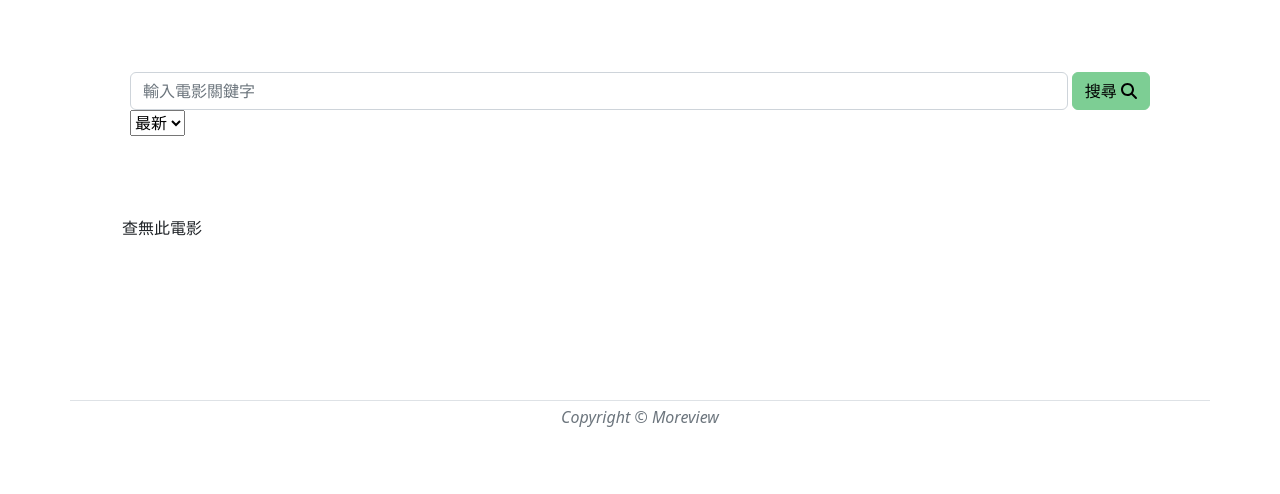
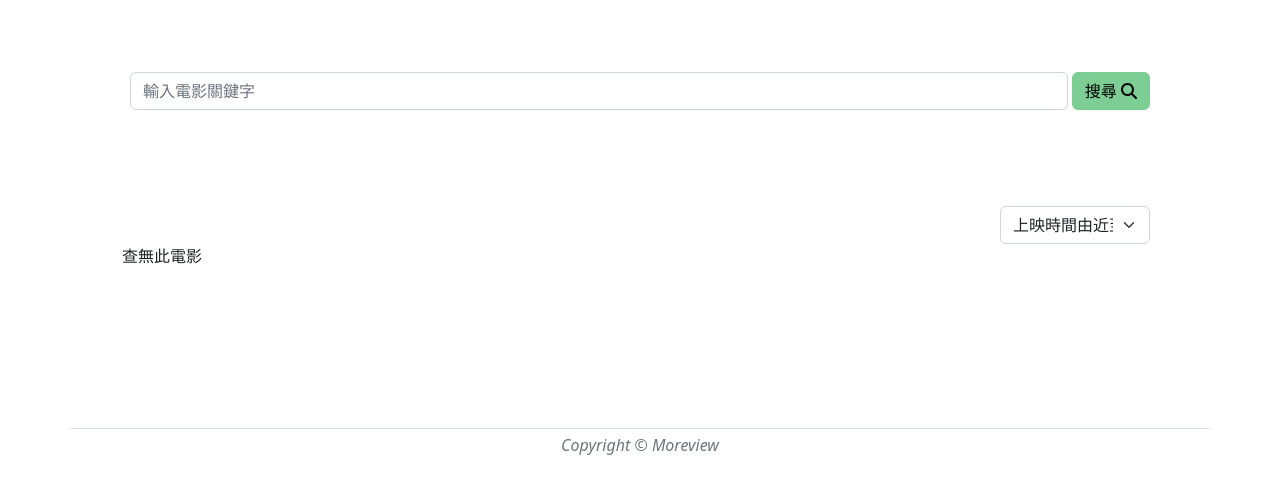
Before and after one commit to hao0608/moreview, a Django app: page / in a window 1280 px wide. Shown: the part 88-582 px from the top of the page. Run offline with Django 4.2, Linux system fonts and the light colour scheme; data that the repository does not hold is empty; some libraries are stand-ins or nearby versions.

Commit message:
movie order front

```diff
--- a/movie/templates/homepage.html
+++ b/movie/templates/homepage.html
@@ -5,7 +5,7 @@
 {% block content %}
 <div class="content-pad-top container px-4 px-lg-5">
 
-<section class="py-5 text-center container">
+  <section class="py-5 text-center container">
     <div >
         <form class="d-flex" method="GET">
           <input class="form-control me-1" type="search" placeholder="輸入電影關鍵字" aria-label="Search" name="q">
@@ -13,18 +13,26 @@
             搜尋 <i class="fa fa-search" aria-hidden="true"></i>
           </button>
         </form>
-
-    </div>
-    <div>
-        <form class="d-flex" method="GET">
-          <select  name="order" onchange="this.form.submit();">
-            <option value='Desc'> 最新 </option>
-            <option value='Asc'> 最舊 </option>
-          </select>
     </div>
   </section>
 
-  <div class="album py-5  ">
+  <div class="album py-5 d-grid gap-3 ">
+
+    <div class="container" >
+      <div class="row">
+        <div class="col-0 col-md-6 col-lg-10">
+        </div>
+        <div class="col-12 col-md-6 col-lg-2">
+          <form class="d-flex" method="GET" style="text-align: right; ">
+            <select  class="form-select" aria-label="Default select example" name="order" onchange="this.form.submit();">
+              <!-- <option> 請選擇 </option> -->
+              <option value='Desc' {% if order == 'Desc' %}selected{% endif %}> 上映時間由近至遠 </option>
+              <option value='Asc' {% if order == 'Asc' %}selected{% endif %}> 上映時間由遠至近 </option>
+            </select>
+        </div>
+      </div>
+    </div>
+
     <div class="container">
       <div class="row row-cols-1 row-cols-sm-2 row-cols-md-3 g-3">
         {% for movie in object_list %}
--- a/movie/views.py
+++ b/movie/views.py
@@ -48,11 +48,13 @@ class MovieListView(ListView):
             if order == 'Asc' :
                 order_query = 'date_released'
 
+
             if query is not None:  # 搜尋
                 movie_obj = Movie.objects.filter(name__contains=query, image__contains="movies/").order_by(order_query)
             else:  # 沒有搜尋
                 movie_obj = Movie.objects.filter(image__contains="movies/").order_by(order_query)
             context["object_list"] = movie_obj
+            context["order"]=order
             return context
         else:
             # 取得request
```
Also changed, not shown: static/images/movies/S__38813698_XWSYjrk.jpg (added), static/images/movies/圖片1_AyYx7YZ.png (added).
